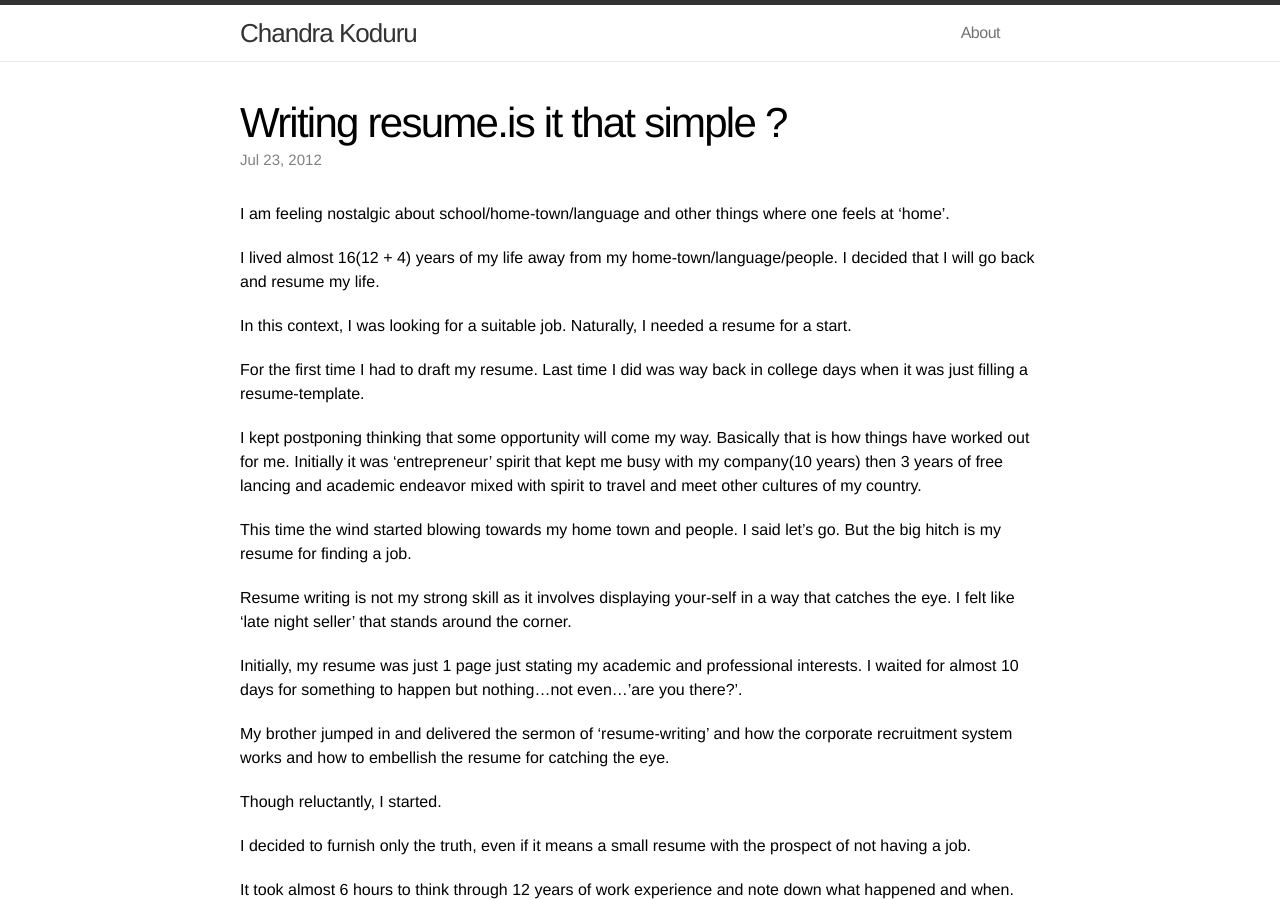
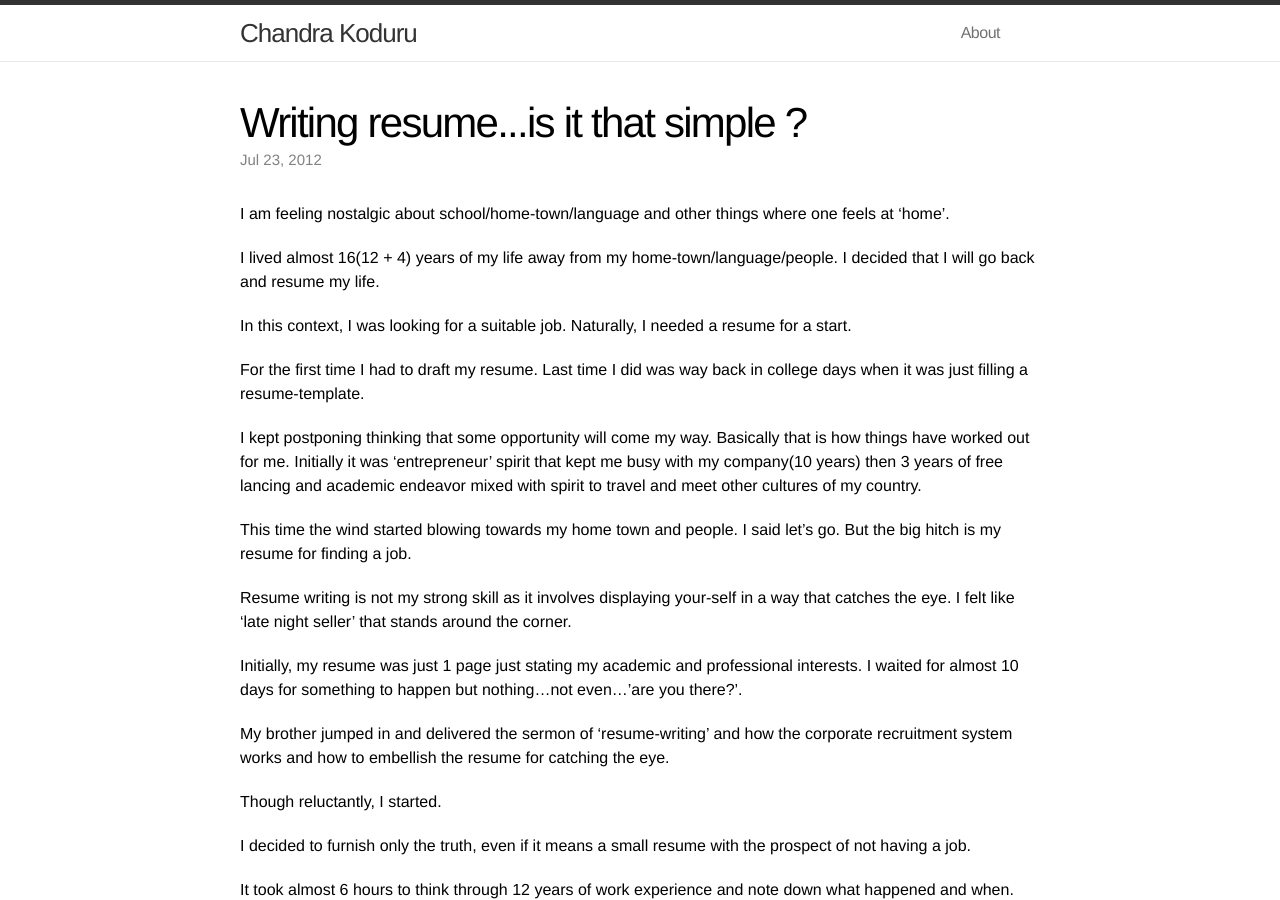
Before and after one commit to kscraja/kscraja.github.io, a Jekyll site: the page built from _posts/in_my_life/2012-07-23-is-it-that-simple.markdown, in a window 1280 px wide and 900 px high. Built offline with Jekyll 4.4.1, drawn with Linux system fonts in a browser that asks for light colours.

```diff
--- a/_posts/in_my_life/2012-07-23-is-it-that-simple.markdown
+++ b/_posts/in_my_life/2012-07-23-is-it-that-simple.markdown
@@ -1,6 +1,6 @@
 ---
 layout: post
-title: Writing resume.is it that simple ?
+title: Writing resume...is it that simple ?
 date: 2012-07-23
 categories: life
 ---
```
